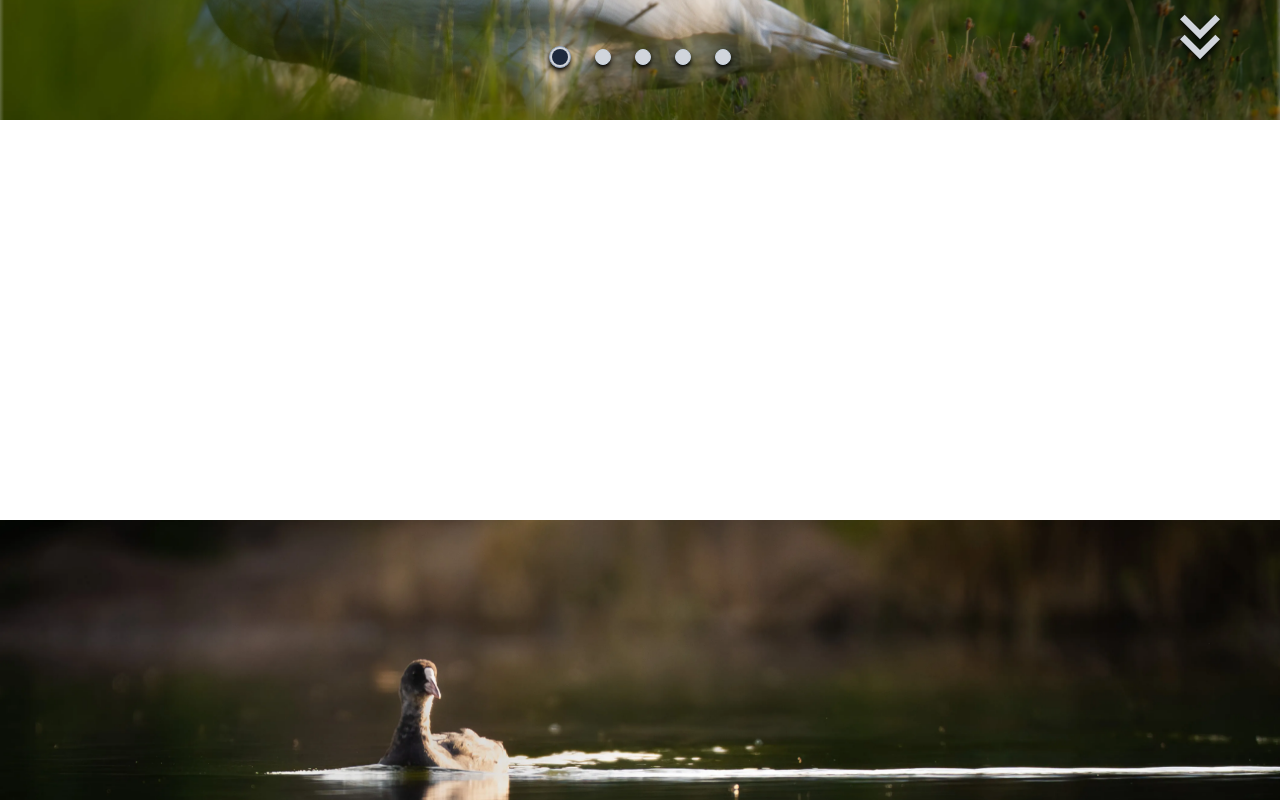
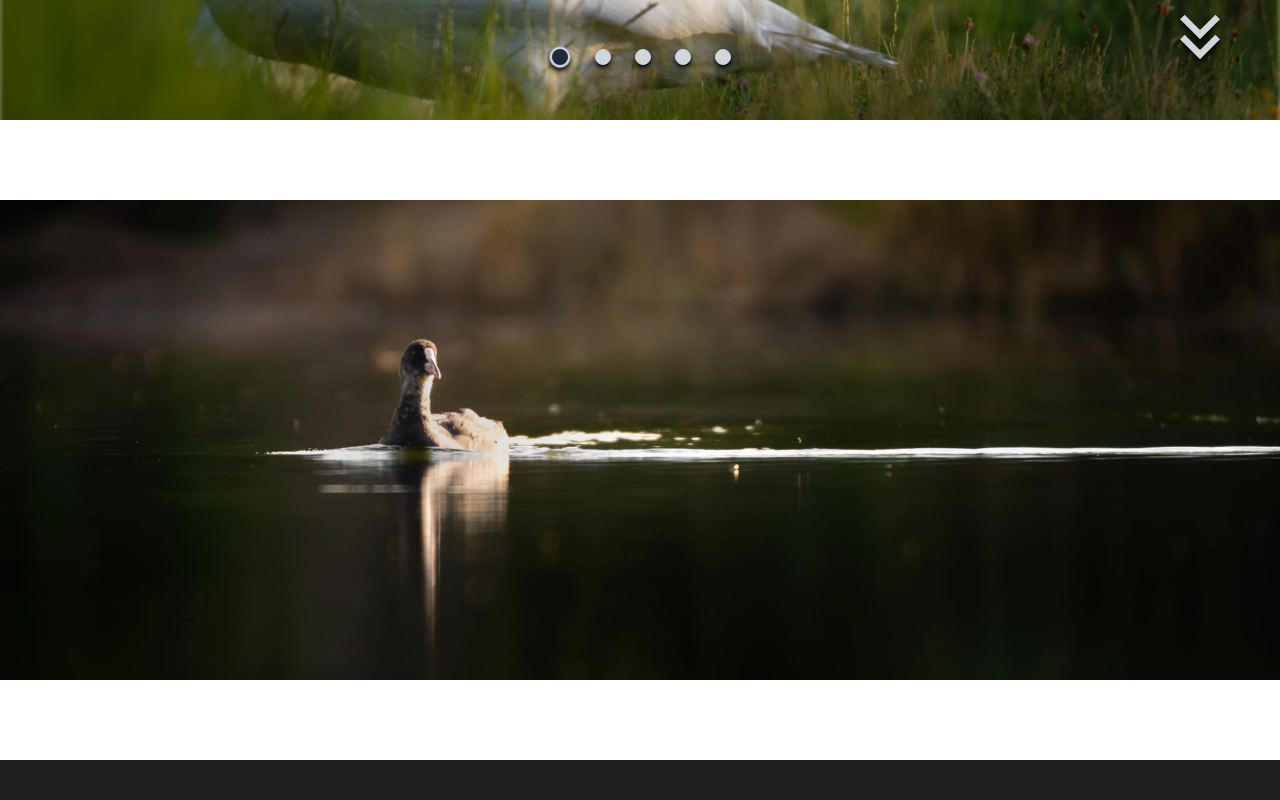
Before and after one commit to LuaMeow/website, a SvelteKit app: page / in a window 1280 px wide. Shown: the part 680-1480 px from the top of the page. Built offline with nearby package versions, Linux system fonts and the light colour scheme; a web font is replaced by a local one.

Commit message:
fix questionable design choice in home

```diff
--- a/src/routes/+page.svelte
+++ b/src/routes/+page.svelte
@@ -96,9 +96,9 @@
 </div>
 
 
-<div class="bg-white" style="min-height: 50vh;">
+<div class="bg-white" style="min-height: 10vh;">
 </div>
 <div style="background-image: url('{backgroundImage2}'); background-size: cover; background-position: center; min-height: 60vh; position: relative; display: flex; justify-content: top; align-items: center;"></div>
-<div class="bg-white" style="min-height: 50vh;">
+<div class="bg-white" style="min-height: 10vh;">
 </div>
 <BottomMenu currentPage={"home"}/>
```
